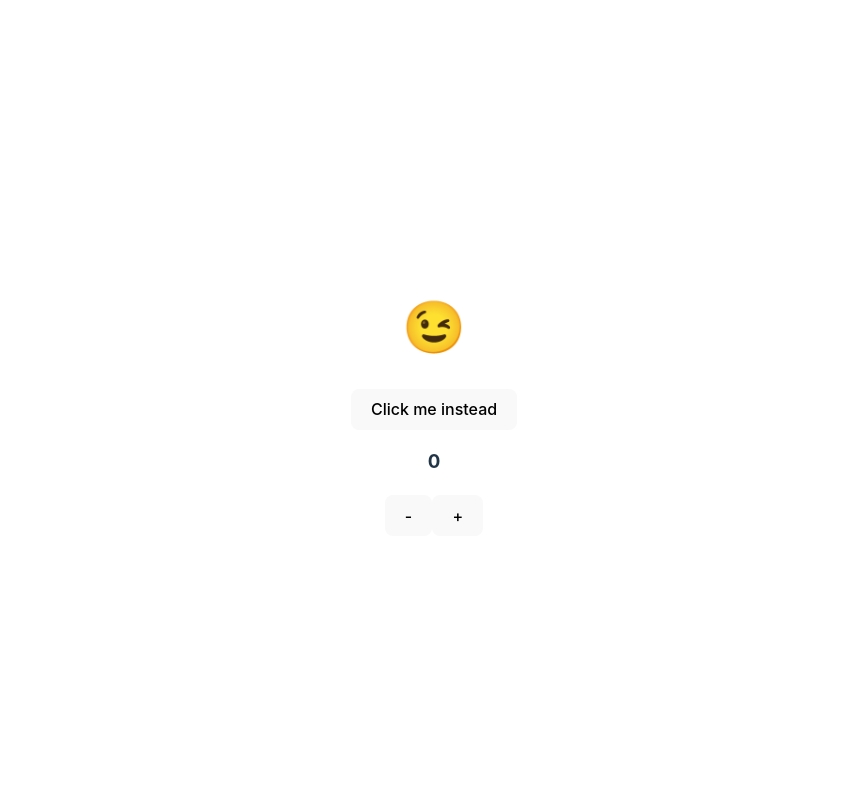
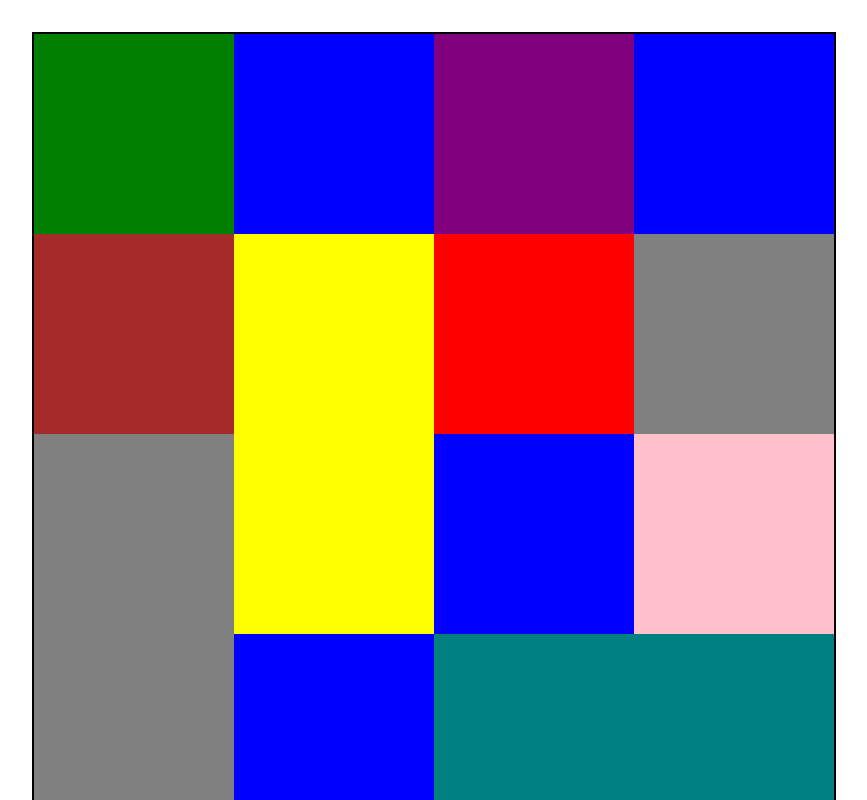
Before and after one commit to hefamba/React-Practice, a React (Vite) app: page / in a window 1280 px wide. Shown: the top 800 px of the page, without its empty margins (206-1073 px from the left). Built offline with nearby package versions, Linux system fonts and the light colour scheme.

Commit message:
made a color grid

```diff
--- a/src/App.jsx
+++ b/src/App.jsx
@@ -13,6 +13,8 @@ import Clicker from './Clicker';
 import Form from './Form';
 import Counter from './Counter';
 import Toggler from './Toggler';
+import ColorBox from './ColorBox';
+import ColorBoxGrid from './ColorBoxGrid';
 const properties = [
   {
     id: 1111,
@@ -40,10 +42,23 @@ const properties = [
   },
 ];
 
+const colors = [
+  'red',
+  'blue',
+  'green',
+  'yellow',
+  'purple',
+  'orange',
+  'pink',
+  'brown',
+  'teal',
+  'gray',
+];
+
 function App() {
   return (
     <>
-      <Toggler />
+      <ColorBoxGrid colors={colors} />
     </>
   );
 }
--- /dev/null
+++ b/src/ColorBox.css
@@ -0,0 +1,4 @@
+.ColorBox {
+  width: 200px;
+  height: 200px;
+}
--- /dev/null
+++ b/src/ColorBox.jsx
@@ -0,0 +1,22 @@
+import React from 'react';
+import './ColorBox.css';
+import { useState } from 'react';
+
+const randomChoice = (arr) => {
+  const idx = Math.floor(Math.random() * arr.length);
+  return arr[idx];
+};
+
+export default function ColorBox({ colors }) {
+  const [color, setColor] = useState(randomChoice(colors));
+  const changeColor = () => {
+    const randomColor = randomChoice(colors);
+    setColor(randomColor);
+  };
+  return (
+    <div
+      className="ColorBox"
+      onClick={changeColor}
+      style={{ backgroundColor: color }}></div>
+  );
+}
--- /dev/null
+++ b/src/ColorBoxGrid.css
@@ -0,0 +1,7 @@
+.ColorBoxGrid {
+  width: 800px;
+  height: 800px;
+  border: solid black 2px;
+  display: flex;
+  flex-wrap: wrap;
+}
--- /dev/null
+++ b/src/ColorBoxGrid.jsx
@@ -0,0 +1,11 @@
+import React from 'react';
+import ColorBox from './ColorBox';
+import './ColorBoxGrid.css';
+
+export default function ColorBoxGrid({ colors }) {
+  const boxes = [];
+  for (let i = 0; i < 24; i++) {
+    boxes.push(<ColorBox colors={colors} />);
+  }
+  return <div className="ColorBoxGrid">{boxes}</div>;
+}
```
